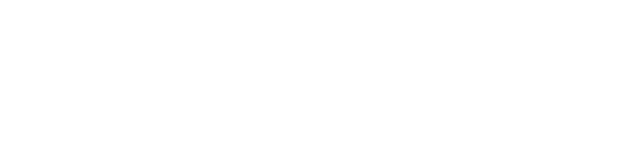
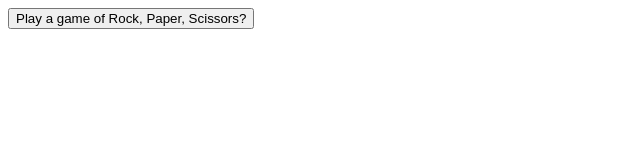
Before and after one commit to SidBanks/RockPaperScissors, a plain HTML site: page index.html in a window 1280 px wide. Shown: the whole page, without its empty margins (0-640 px from the left). Drawn offline with Linux system fonts and the light colour scheme.

Commit message:
Experimenting with button itput.

```diff
--- a/index.html
+++ b/index.html
@@ -6,5 +6,6 @@
     </head>
 <body>
     <script src="script.js"></script>
+    <button id="pG" onclick="game()">Play a game of Rock, Paper, Scissors?</button>
 </body>
 </html>
```
